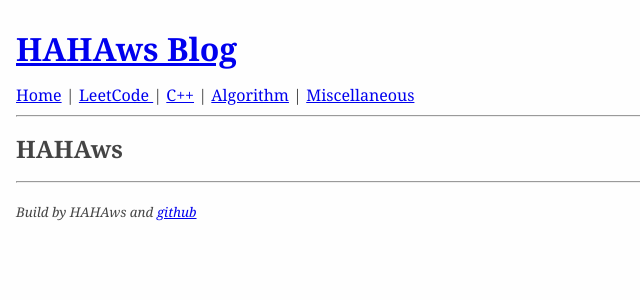
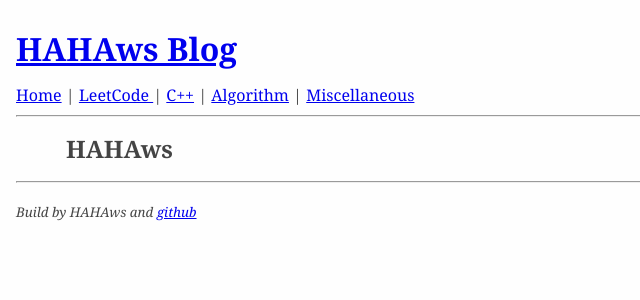
Before and after one commit to for-l00p/hahaws.github.io, a Jekyll site: the page built from index.html, in a window 1280 px wide. Shown: the top 300 px of the page, without its empty margins (0-640 px from the left). Built offline with Jekyll 4.4.1, drawn with Linux system fonts in a browser that asks for light colours; the list of posts is cut into pages by our own code.

Commit message:
Update default.html

```diff
--- a/_layouts/default.html
+++ b/_layouts/default.html
@@ -21,7 +21,7 @@
 
 <body>
     {% include header.html %}
-    <div style="margin: auto">
+    <div style="margin-left: 50px; margin-right: 50px">
     {{ content }}
     </div>
 <hr>
```
